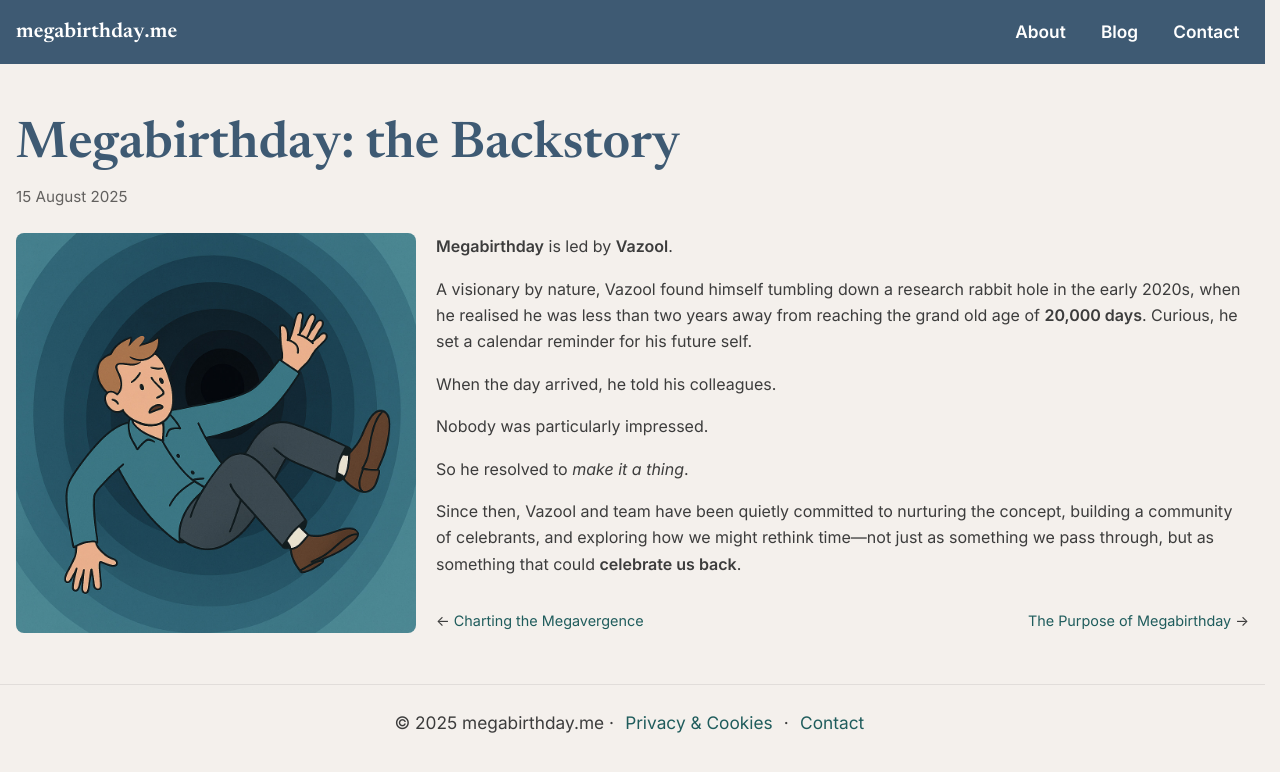
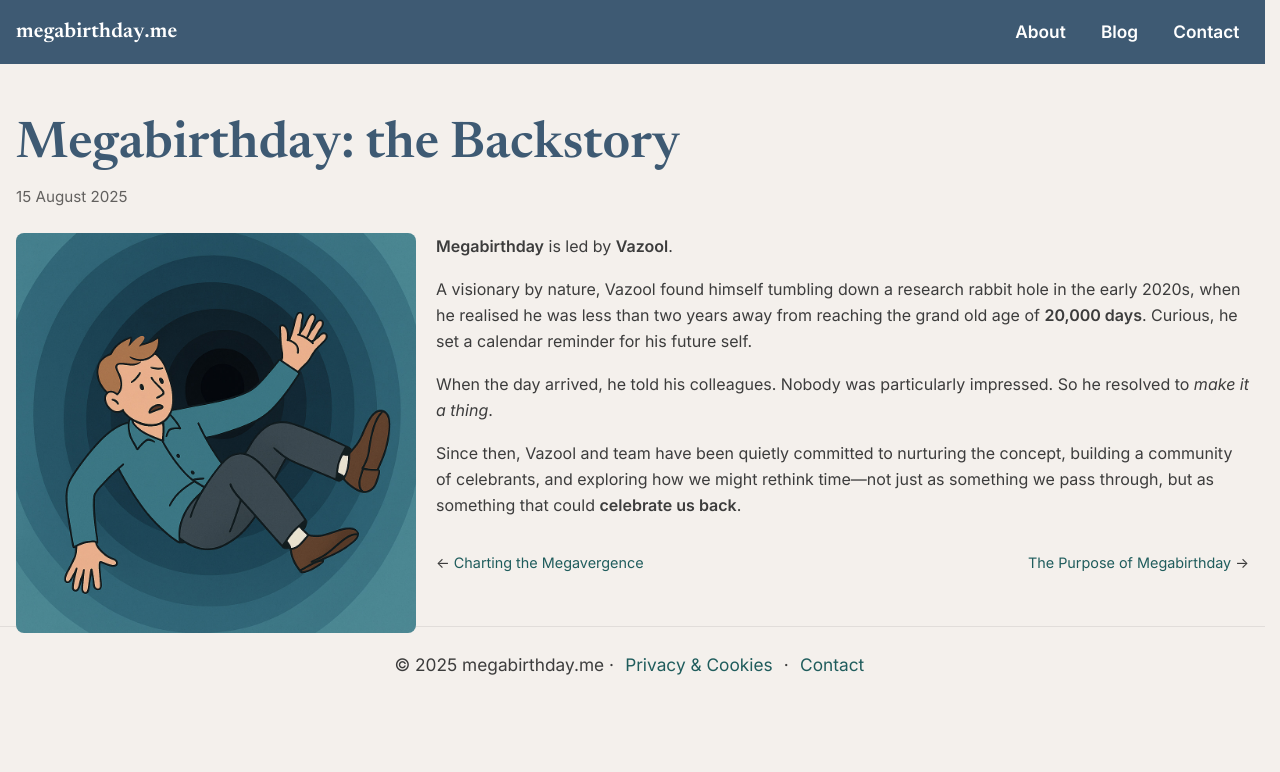
Before and after one commit to Vazool/megabirthday, a Jekyll site: the page built from _posts/2025-08-23-rabbit_hole.md, in a window 1280 px wide. Shown: the top 772 px of the page. Built offline with Jekyll 4.4.1, drawn with Linux system fonts in a browser that asks for light colours.

Commit message:
Updating alt text rules for images (#37)
* tweak layout.hml for debugging

* uncommented svg in default.html

* Change to layout.html for social preview

* Refactor social previews: single OG/Twitter block with global defaults

* Social preview: hard reset image cache (MB_social_preview_v1.jpg)

* content + style updates: blog typos, blog footnote, index.html cleanup, .mb-footnote moved global

* Add SEO hygiene: meta tags, sitemap, robots.txt, front-matter descriptions, draft template

* Force meta descriptions (for SEO) and reduce blog image size to <300kb

* Blog index perf: add thumbs + lazy/fetchpriority; restore v2 hero images

* Add footer + privacy page, unify link styles, add skip-link, tighten DNS trust (SPF, DMARC, CAA)

* Tweak to main.css and small change to contact page

* 404 update, and changes to config and default.html for google analytics

* Added script to 404.html

* Cookies policy

* Restoration of debugging braces in main.css following Codex intervention

* Update link colour from warm teal #4B9E9E to dark teal #1F5C5C

* Color: nudge terracotta from #C8643B to AA #B85733; refactor to var(--terracotta)

* Updating alt text rules for images

```diff
--- a/_layouts/blog_index.html
+++ b/_layouts/blog_index.html
@@ -13,7 +13,9 @@
       <div class="blog-card">
         {% assign thumb = post.thumb | default: post.image %}
         <a href="{{ post.url | relative_url }}">
-          <img src="{{ thumb | relative_url }}" alt="{{ post.title }}" class="blog-thumb"
+          <img src="{{ thumb | relative_url }}"
+              alt="{{ post.image_alt | default: post.title }}"
+              class="blog-thumb"
               {% if forloop.first %}fetchpriority="high"{% else %}loading="lazy"{% endif %}>
         </a>
         <h2><a href="{{ post.url | relative_url }}">{{ post.title }}</a></h2>
--- a/_layouts/post.html
+++ b/_layouts/post.html
@@ -8,9 +8,11 @@
     <div class="blog-meta">{{ page.date | date: "%-d %B %Y" }}</div>
   </header>
 
-  {% if page.image %}
-    <img src="{{ page.image | relative_url }}" alt="" class="post-hero">
-  {% endif %}
+    {% if page.image %}
+      <img src="{{ page.image | relative_url }}"
+        alt="{{ page.image_alt | default: page.title }}"
+        class="post-hero">
+    {% endif %}
 
   <div class="post-content">
     {{ content }}
--- a/_posts/2025-08-23-rabbit_hole.md
+++ b/_posts/2025-08-23-rabbit_hole.md
@@ -5,6 +5,7 @@
 date: 2025-08-15
 image: /assets/images/rabbit_hole_tumble_v2.jpg
 thumb: /assets/images/rabbit_hole_tumble_thumb.jpg
+image_alt:
 excerpt: "Vazool recounts the origin of the megabirthday concept. And it's even more idiotic than you might imagine."
 ---
 
@@ -12,10 +13,6 @@
 
   <p>A visionary by nature, Vazool found himself tumbling down a research rabbit hole in the early 2020s, when he realised he was less than two years away from reaching the grand old age of <strong>20,000 days</strong>. Curious, he set a calendar reminder for his future self.</p>
 
-  <p>When the day arrived, he told his colleagues.</p>
-
-  <p>Nobody was particularly impressed.</p>
-
-  <p>So he resolved to <em>make it a thing</em>.</p>
+  <p>When the day arrived, he told his colleagues. Nobody was particularly impressed. So he resolved to <em>make it a thing</em>.</p>
 
   <p>Since then, Vazool and team have been quietly committed to nurturing the concept, building a community of celebrants, and exploring how we might rethink time—not just as something we pass through, but as something that could <strong>celebrate us back</strong>.</p>
```
Also changed, not shown: _drafts/_template.md (+2 -0 lines), _posts/2025-08-16-megabirthday_mug.md (+1 -0 lines), _posts/2025-08-17-the_megavergence.md (+1 -0 lines).
